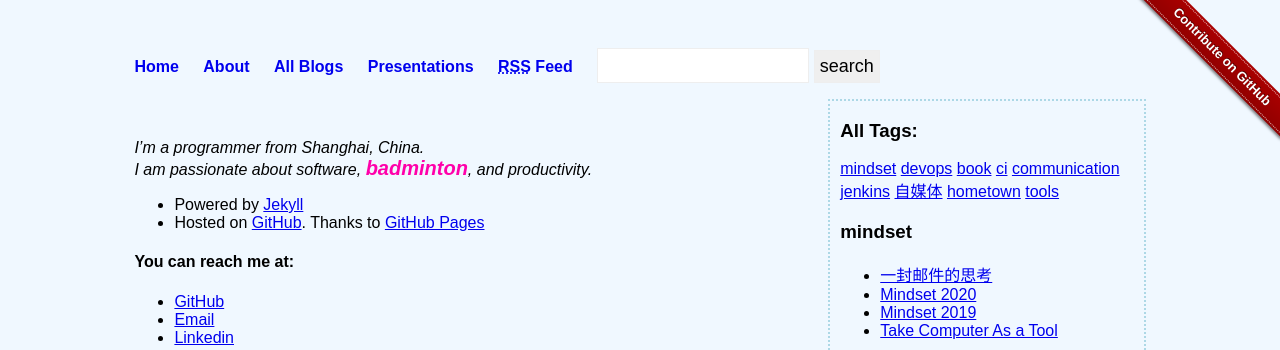
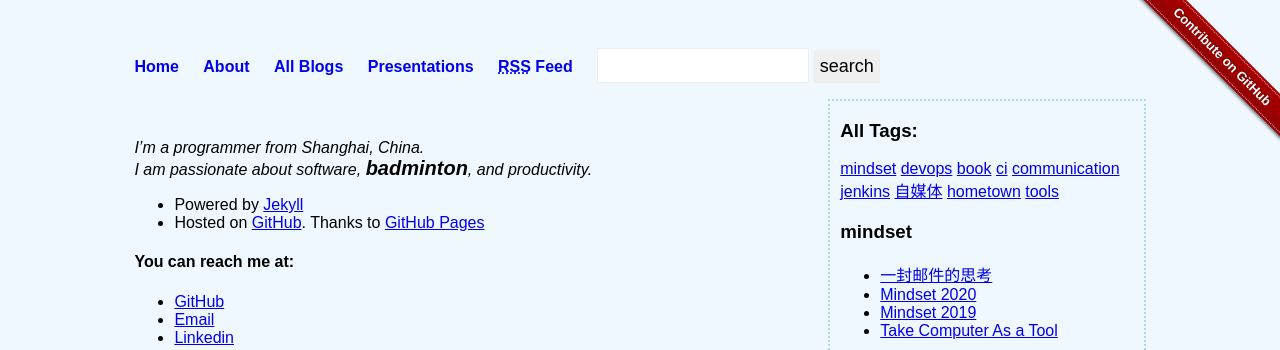
Before and after one commit to liuning0820/liuning0820.github.io, a Jekyll site: the page built from about.html, in a window 1280 px wide. Shown: the top 350 px of the page. Built offline with Jekyll 4.4.1, drawn with Linux system fonts in a browser that asks for light colours.

Commit message:
remove the color

```diff
--- a/css/main.css
+++ b/css/main.css
@@ -99,7 +99,6 @@ div.main > div.content >h1 {
 
 p #badminton{
 	font-size: 20px;
-	color: rgb(255, 0, 170);
 	font-weight: bold
 }
 
```
